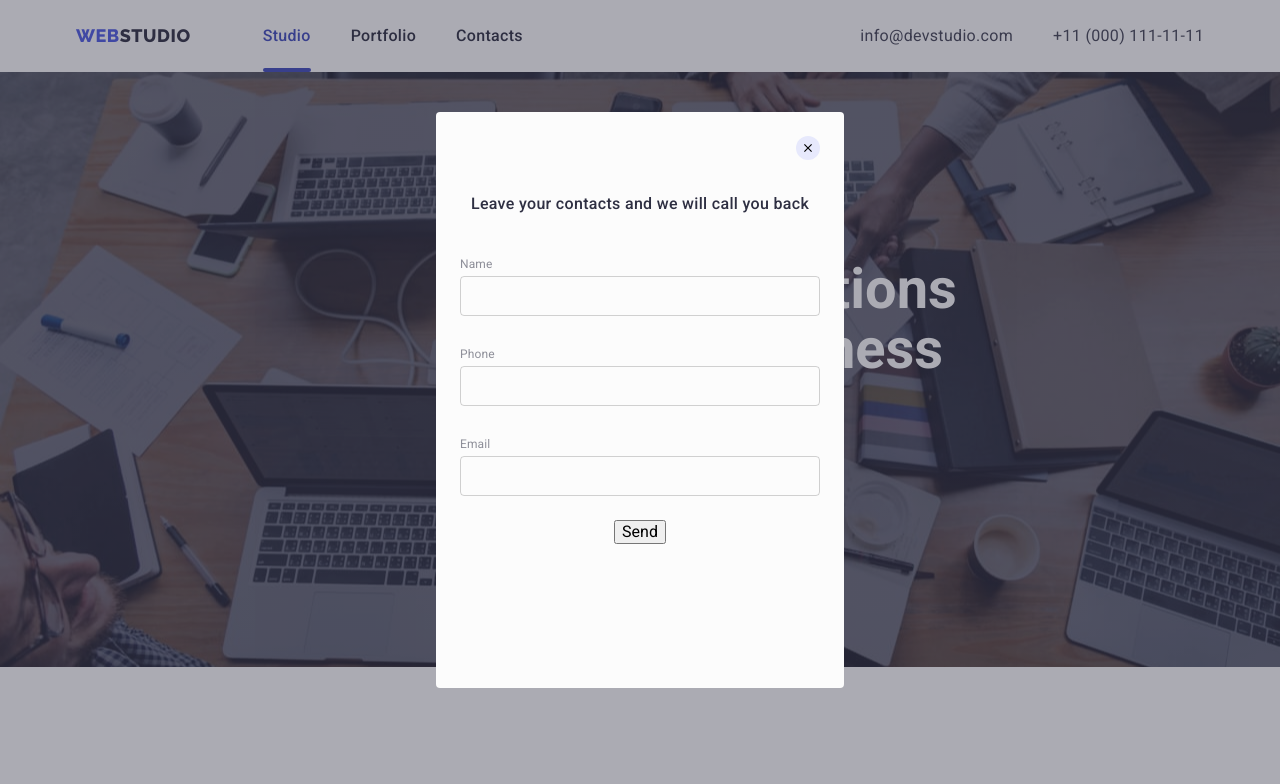
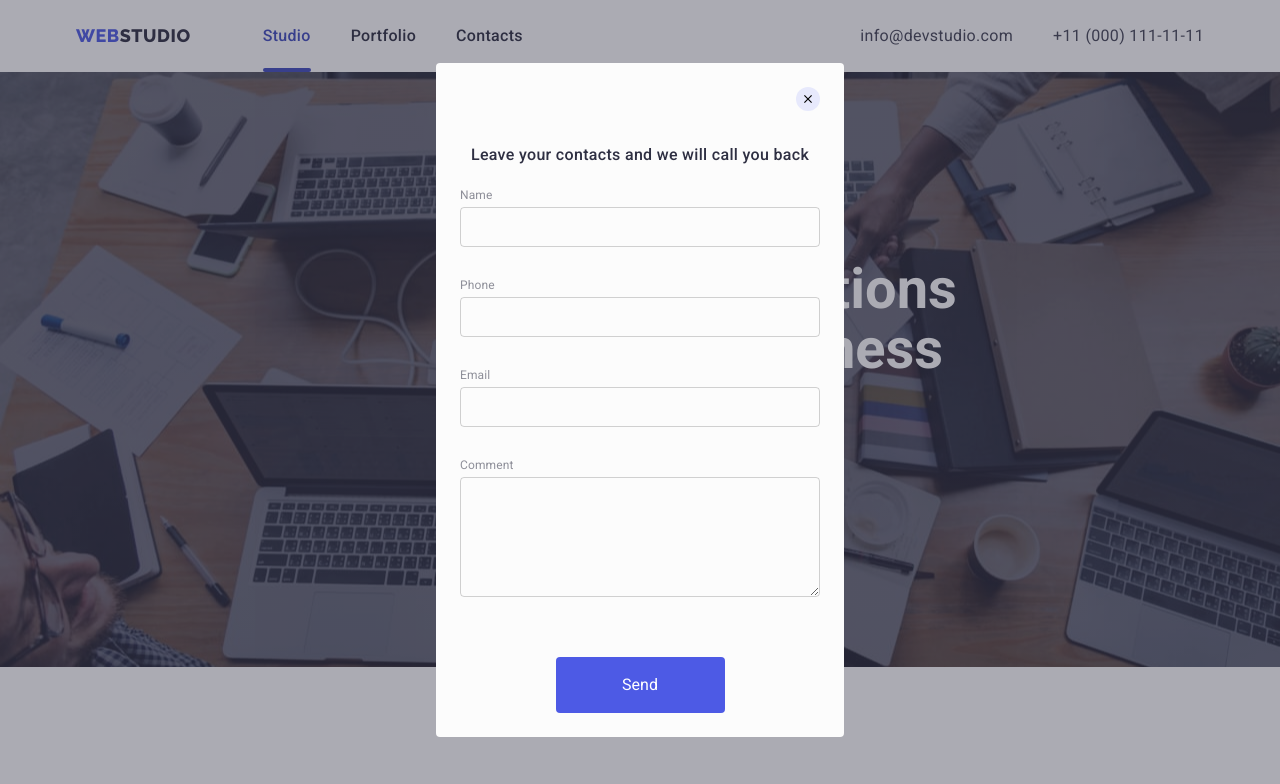
Before and after one commit to Korotkyy/goit-markup-hw-06, a plain HTML site: page index.html in a window 1280 px wide. Shown: the top 784 px of the page. Drawn offline with nearby package versions, Linux system fonts and the light colour scheme.

Commit message:
comment window

```diff
--- a/css/styles.css
+++ b/css/styles.css
@@ -812,7 +812,7 @@ font-weight: 500;
 color: #2E2F42;
 text-align: center;
 line-height: 1.5;
-margin-bottom: 34px;
+margin-bottom: 14px;
 margin-top: 32px;
 letter-spacing: 0.02em;
 }
@@ -846,3 +846,41 @@ outline: transparent;
     display: flex;
     justify-content: center;
 }
+
+.btn-send {
+    width: 169px;
+    height: 56px;
+    background-color: var(--order-service);
+    color: var(--white-text);
+    border-radius: 4px;
+border-color: transparent;
+transition: background-color 250ms cubic-bezier(0.4, 0, 0.2, 1);
+}
+.btn-send:hover {
+    background-color: #404BBF;
+    box-shadow: 0px 4px 4px rgba(0, 0, 0, 0.15);
+}
+.btn-send:focus {
+    background-color: #404BBF;
+    box-shadow: 0px 4px 4px rgba(0, 0, 0, 0.15);
+    outline: transparent;
+}
+.comment {
+    width: 100%;
+    height: 120px;
+    padding-left: 24px;
+    background-color: transparent;
+    border-radius: 4px;
+    border: 1px solid rgba(33, 33, 33, 0.2);
+    margin-bottom: 56px;
+}
+.modal-comment {
+    display: block;
+    font-size: 12px;
+    font-weight: 400;
+    line-height: 1.16;
+    color: #8E8F99;
+    letter-spacing: 0.01em;
+    padding-top: 8px;
+    padding-bottom: 4px;
+}
--- a/index.html
+++ b/index.html
@@ -392,9 +392,11 @@
                                 <input
                                  type="text"
                                   class="modal-input"
-                                   name="user-tel" p
+                                   name="user-tel"
                                    placeholder="">
                             </label>
+                            <label class="modal-comment">Comment</label>
+                            <textarea name="" id="" cols="30" rows="10" class="comment"></textarea>
                            <div class="btn-send-wrap">
                             <button type="submit" class="btn-send">Send</button>
                         </div>
```
